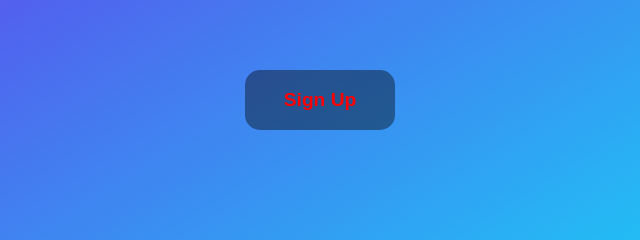
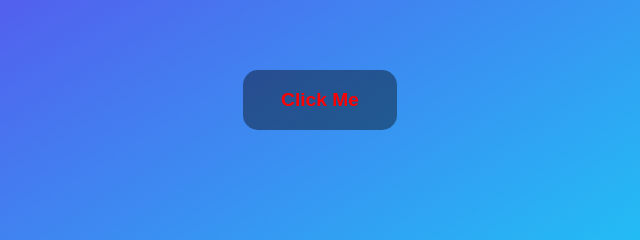
Before and after one commit to random0p/button, a plain HTML site: page index.html in a window 1280 px wide. Shown: the part 300-540 px from the top of the page, 320-960 px from the left. Drawn offline with Linux system fonts and the light colour scheme.

Commit message:
made click

```diff
--- a/index.html
+++ b/index.html
@@ -7,6 +7,6 @@
     <link rel="stylesheet" href="index.css">
 </head>
 <body>
-    <div class="button">sign up</div>
+    <div class="button">click me</div>
 </body>
 </html>
```
